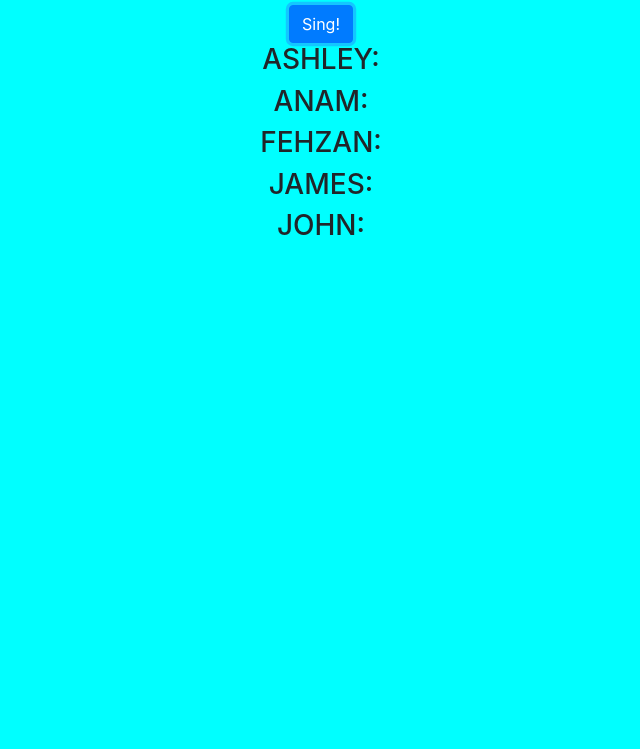
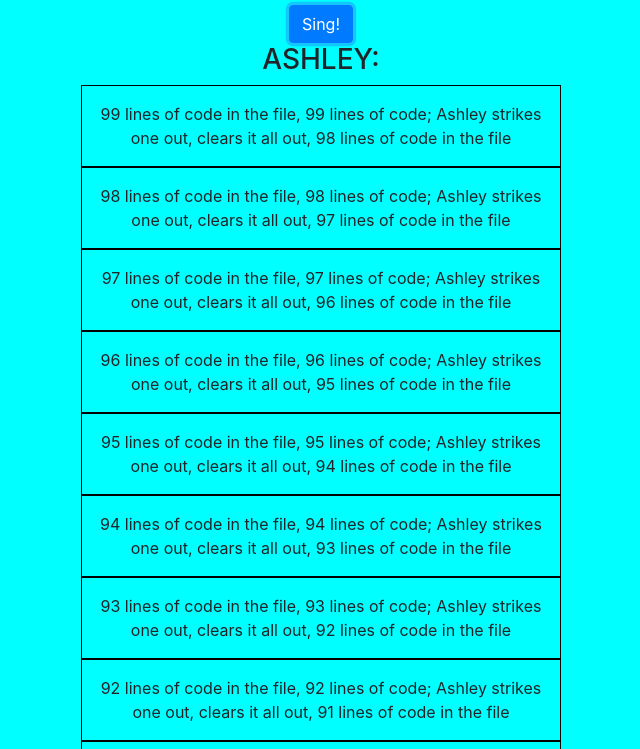
Before and after one commit to zishanali06/99-Lines-of-Code-Part-2, a plain HTML site: page index.html in a window 1280 px wide. Both pictures are taken after a click on the button "Sing!". Shown: the part 51-800 px from the top of the page, without its empty margins (319-959 px from the left). Drawn offline with nearby package versions, Linux system fonts and the light colour scheme.

Commit message:
fully working part 2

```diff
--- a/app.js
+++ b/app.js
@@ -5,7 +5,7 @@ function sing(){
     let i = 0;
     while (i < friends.length) {
         let div = document.createElement('div');
-        div.className = ('friend');
+        div.className = ('friend col-12');
         let h3 = document.createElement('h3');
 
         document.body.appendChild(div);
@@ -17,7 +17,11 @@ function sing(){
 
         for (count = 99; count >= 0; count--) {
             let oneless = count - 1;
-            console.log(count + " lines of code in the file, " + count + " lines of code; " + friends[i] + " strikes one out, clears it all out, " + oneless + " lines of code in the file");
+            let para = document.createElement('p');
+            let paratext = document.createTextNode(count + " lines of code in the file, " + count + " lines of code; " + friends[i] + " strikes one out, clears it all out, " + oneless + " lines of code in the file")
+
+            div.appendChild(para);
+            para.appendChild(paratext);
         };
         i++;
     };
--- a/styles.css
+++ b/styles.css
@@ -17,4 +17,6 @@ p{
     border: 1px solid black;
     width: 30em;
     padding: 1em;
+    align-items: center;
+    margin: 0 auto;
 }
```
Also changed, not shown: index.html (+1 -8 lines).
